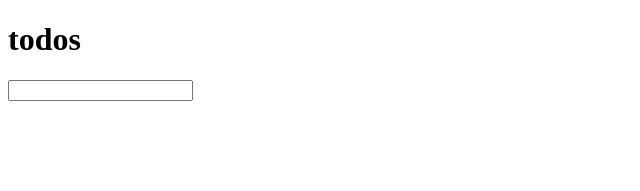
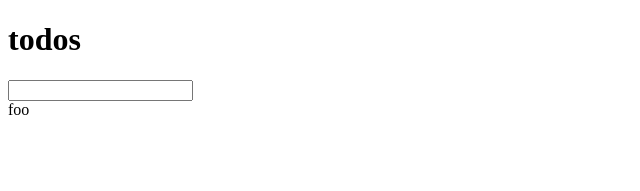
Before and after one commit to mgoldwater-nisum-com/to-do, a React app: page / in a window 1280 px wide. Shown: the top 191 px of the page, without its empty margins (0-640 px from the left). Built offline with nearby package versions, Linux system fonts and the light colour scheme.

Commit message:
Created ToDos component

```diff
--- a/src/App/App.jsx
+++ b/src/App/App.jsx
@@ -1,11 +1,13 @@
 import React from 'react';
 import Header from '../Header/Header';
 import AddToDo from '../AddToDo/AddToDo';
+import ToDos from '../ToDos/ToDos';
 
 const App = () => (
   <div>
     <Header/>
     <AddToDo/>
+    <ToDos/>
   </div>
 );
 
--- /dev/null
+++ b/src/ToDos/ToDos.jsx
@@ -0,0 +1,7 @@
+import React from 'React';
+
+const ToDos = () => (
+  <div>foo</div>
+);
+
+export default ToDos;
```
Also changed, not shown: 1 other file (tests, documents, lock files or other folders).
